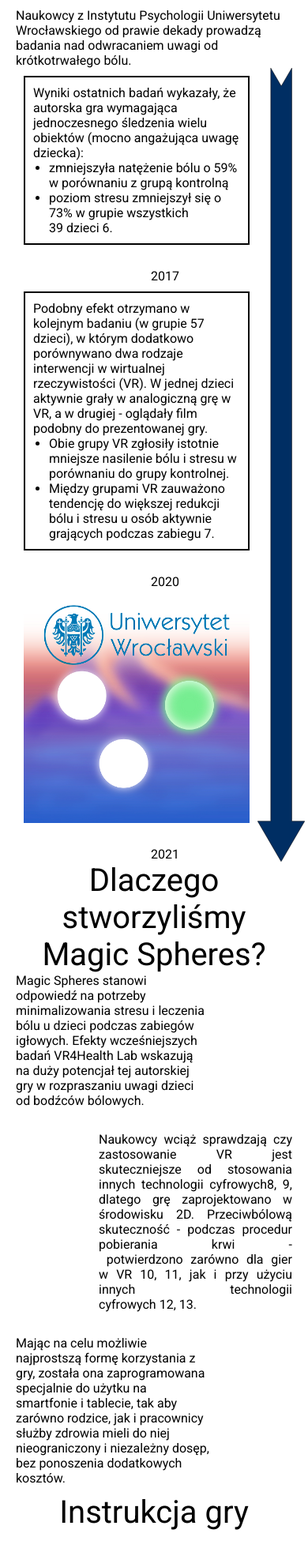
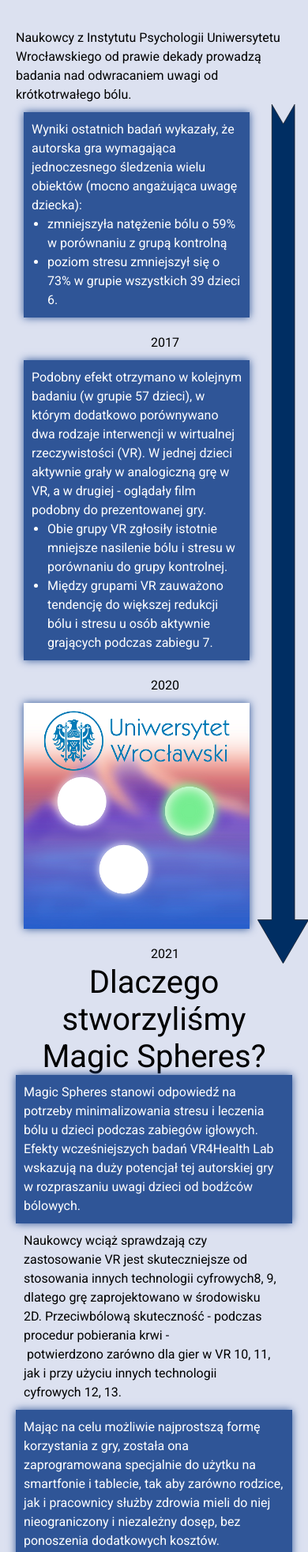
Before and after one commit to piotrwojtaszek/MOT-WEBSITE, a PHP site: page / in a window 390 px wide. Shown: the part 1319-3284 px from the top of the page at 79% size. Run offline with PHP 8.4, Linux system fonts and the light colour scheme.

Commit message:
Big changes

```diff
--- a/Site/index.php
+++ b/Site/index.php
@@ -144,15 +144,21 @@
                         </h1>
                     </div>
                     <div class="section_1_2_content">
-                        <p class="section_1_2_content_child1">
+                        <div class="section_1_2_content_child1">
+                            <p>
                             Magic Spheres stanowi odpowiedź na potrzeby minimalizowania stresu i leczenia bólu u dzieci podczas zabiegów igłowych. Efekty wcześniejszych badań VR4Health Lab wskazują na duży potencjał tej autorskiej gry w rozpraszaniu uwagi dzieci od bodźców bólowych.
                             </p>
-                        <p class="section_1_2_content_child2">
+                        </div>
+                        <div class="section_1_2_content_child2">
+                            <p>
                             Naukowcy wciąż sprawdzają czy zastosowanie VR jest skuteczniejsze od stosowania innych technologii cyfrowych8, 9, dlatego grę zaprojektowano w środowisku 2D. Przeciwbólową skuteczność - podczas procedur pobierania krwi - potwierdzono zarówno dla gier w VR 10, 11, jak i przy użyciu innych technologii cyfrowych 12, 13.
                             </p>
-                        <p class="section_1_2_content_child3">
+                        </div>
+                        <div class="section_1_2_content_child3">
+                            <p>
                             Mając na celu możliwie najprostszą formę korzystania z gry, została ona zaprogramowana specjalnie do użytku na smartfonie i tablecie, tak aby zarówno rodzice, jak i pracownicy służby zdrowia mieli do niej nieograniczony i niezależny dosęp, bez ponoszenia dodatkowych kosztów.
                             </p>
+                        </div>
                     </div>
                 </div>
             </div>
@@ -240,9 +246,7 @@
                     </div>
                     <div class="section_4_1_content">
                         <div class="section_4_1_content_1">
-                            <p>Ból</p>
-                            <p>
-                            jest nieprzyjemnym doznaniem zmysłowym i emocjonalnym, które odczuwają już niemowlęta. Doświadczanie bólu jest subiektywne i zindywidualizowane, a tolerancja na ból rozwija się od wczesnego dzieciństwa – od pierwszych doznawanych obrażeń ciała1. Dzieci od urodzenia narażone są na ból spowodowany nakłuciem igłą. U zdrowych dzieci jest to najczęściej szczepienie, które może być wykonywane nawet kilkanaście razy do 18 roku życia. U dzieci wymagających leczenia zdarza się to jeszcze częściej w związku z pobieraniem krwi, zastrzykami czy wkłuciami dożylnymi. Poza  negatywnym wpływem na dziecko – ból i niepokój dziecka sprawiają, że zabiegi z użyciem igły są bardzo stresujące dla rodziców dziecka i pracowników służby zdrowia3.
+                            <p> <b>Ból</b> jest nieprzyjemnym doznaniem zmysłowym i emocjonalnym, które odczuwają już niemowlęta. Doświadczanie bólu jest subiektywne i zindywidualizowane, a tolerancja na ból rozwija się od wczesnego dzieciństwa – od pierwszych doznawanych obrażeń ciała1. Dzieci od urodzenia narażone są na ból spowodowany nakłuciem igłą. U zdrowych dzieci jest to najczęściej szczepienie, które może być wykonywane nawet kilkanaście razy do 18 roku życia. U dzieci wymagających leczenia zdarza się to jeszcze częściej w związku z pobieraniem krwi, zastrzykami czy wkłuciami dożylnymi. Poza  negatywnym wpływem na dziecko – ból i niepokój dziecka sprawiają, że zabiegi z użyciem igły są bardzo stresujące dla rodziców dziecka i pracowników służby zdrowia3.
                             </p>
                         </div>
                     </div>
--- a/Site/style.css
+++ b/Site/style.css
@@ -199,16 +203,21 @@ nav li, a{
     justify-content: flex-start;
     align-items: center;
     font-family: 'Roboto', sans-serif;
+    background-color: #dce1f0;
 }
 .wrapper section{
     width: 1000px;
-    padding-top: 20px;
+    padding:20px;
+    margin-top: 20px;
     min-height: 200px;
-    background-color: #ffffff;
+    box-shadow: 0 0 20px #2f5597;
+    /* background-color: #ffffff; */
+
 }
 
 .wrapper p{
     font-size: 1.2em;
+    line-height: 1.3em;
 }
 
 .wrapper h1{
@@ -259,11 +268,13 @@ nav li, a{
 }
 
 .section_1_1_content_boxes div div{
-    width: 90%;
+    width: 100%;
     height: 90%;
     margin: 0 0 20px 0;
     padding: 10px;
-    border: 2px solid black;
+    color: white;
+    background-color:#2f5597;;
+    box-shadow: 0 0 10px #2f5597;
 }
 .section_1_1_content_boxes_1_containter p{
     margin: 0px;
@@ -322,13 +333,26 @@ padding-left: 25%;
 }
 
 .section_1_2_content p{
+    width: 90%;
+}
+
+.section_1_2_content div:nth-child(odd)
+{
+    color: white;
+    padding: 10px;
+    background-color: #2f5597;
+    box-shadow: 0 0 10px #2f5597;
+}
+
+.section_1_2_content div:nth-child(odd) p
+{
     width: 70%;
 }
 
-.section_1_2_content_child2{
+.section_1_2_content_child2 p{
     margin: 0 0 0 auto;
-    padding: 30px 0 30px 0;
-    text-align: justify;
+    padding: 10px;
+    text-align: right;
 }
 
 .section_2_1_title h1{
@@ -555,6 +576,7 @@ padding-left: 25%;
 
     .wrapper p{
         font-size: 1em;
+        line-height: 1.5em;
     }
 
     .wrapper h1{
@@ -569,9 +591,9 @@ padding-left: 25%;
 
     .wrapper section{
         width: 100vw;
-        padding: 10px 20px 0 20px;
         min-height: 200px;
-        background-color: #ffffff;
+        overflow: hidden;
+        /* background-color: #ffffff; */
     }
 
     .section_1_1_title{
@@ -625,8 +647,8 @@ padding-left: 25%;
     }
     .section_1_1_content_boxes div div{
         width: 100%;
+        height: 100%;
         max-width: 500px;
-        margin: 0 0 30px 0;
     }
 
     .section_1_1_timeline_svg{
@@ -639,6 +661,24 @@ padding-left: 25%;
     .timeline_horizontal{
         display: none;
     }
+
+    .section_1_2_content p{
+        width: 100% !important;
+    }
+
+    .section_1_2_content div:nth-child(odd)
+    {
+        color: white;
+        padding: 10px;
+        background-color: #2f5597;
+    }
+
+    .section_1_2_content_child2 p{
+        margin: 0 0 0 auto;
+        padding: 10px;
+        text-align: left;
+    }
+
     .section_3_1_content_3{
     display: flex;
     flex-direction: column;
```
Also changed, not shown: other parts of Site/style.css (+20 -16 lines). Lines whose indentation alone changed are shown as unchanged.
